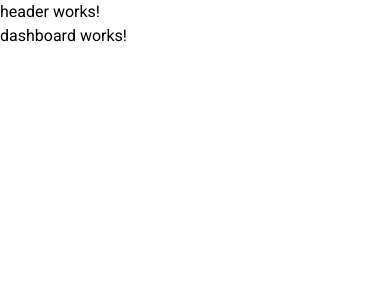
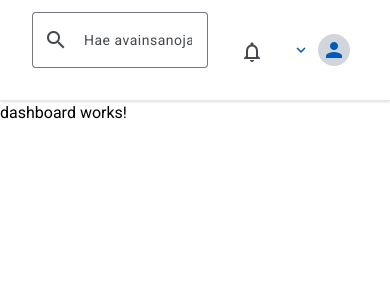
Before and after one commit to ahmadh2d/angular-assessment, an Angular app: page /dashboard in a window 390 px wide. Shown: the top 300 px of the page. Built offline with nearby package versions, Linux system fonts and the light colour scheme.

Commit message:
Add UI in header (v1)

```diff
--- a/src/app/layout/main/header/header.component.css
+++ b/src/app/layout/main/header/header.component.css
@@ -0,0 +1,44 @@
+@reference "tailwindcss";
+
+/* Custom header styles */
+.search-field {
+  @apply w-full;
+}
+
+.search-field .mat-mdc-form-field-wrapper {
+  @apply bg-gray-50;
+}
+
+.search-field .mat-mdc-form-field-wrapper .mat-mdc-form-field-flex {
+  @apply rounded-lg bg-gray-50;
+}
+
+.search-field .mat-mdc-form-field-wrapper .mat-mdc-form-field-flex .mat-mdc-form-field-infix {
+  @apply py-3;
+}
+
+/* Profile menu custom styles */
+.mat-mdc-menu-panel {
+  @apply min-w-80 shadow-lg;
+}
+
+/* Responsive adjustments */
+@media (max-width: 768px) {
+  .search-field {
+    @apply max-w-xs;
+  }
+
+  .flex.items-center.space-x-4 {
+    @apply space-x-2;
+  }
+}
+
+@media (max-width: 640px) {
+  .search-field {
+    @apply max-w-44;
+  }
+
+  .search-field input {
+    @apply text-sm;
+  }
+}
--- a/src/app/layout/main/header/header.component.html
+++ b/src/app/layout/main/header/header.component.html
@@ -1 +1,85 @@
-<p>header works!</p>
+<header class="w-full border-b border-gray-200 bg-white shadow-sm">
+  <div class="mx-auto flex max-w-7xl items-center justify-between px-4 py-3">
+    <!-- Left side - can be used for logo or navigation -->
+    <div class="flex flex-shrink-0 items-center">
+      <!-- Logo or brand name can be added here -->
+    </div>
+
+    <!-- Center - Search Field -->
+    <div class="mx-4 max-w-2xl flex-1">
+      <mat-form-field appearance="outline" class="search-field w-full">
+        <mat-icon matPrefix class="text-gray-400">search</mat-icon>
+        <input
+          matInput
+          placeholder="Hae avainsanoja..."
+          [ngModel]="searchQuery()"
+          (ngModelChange)="onSearchChange($event)"
+          class="w-full"
+        />
+      </mat-form-field>
+    </div>
+
+    <!-- Right side - Notifications and Profile -->
+    <div class="flex items-center space-x-4">
+      <!-- Notification Bell -->
+      <button mat-icon-button class="text-gray-500 hover:text-gray-700" aria-label="Notifications">
+        <mat-icon>notifications_none</mat-icon>
+      </button>
+
+      <!-- Profile Menu -->
+      <div class="relative">
+        <button
+          mat-button
+          [matMenuTriggerFor]="profileMenu"
+          class="flex items-center space-x-2 rounded-full p-2 hover:bg-gray-100"
+        >
+          <div class="flex h-8 w-8 items-center justify-center rounded-full bg-gray-300">
+            <mat-icon class="text-lg text-gray-600">person</mat-icon>
+          </div>
+          <mat-icon class="text-gray-500">keyboard_arrow_down</mat-icon>
+        </button>
+
+        <mat-menu #profileMenu="matMenu" class="mt-2">
+          <!-- Profile Header -->
+          <div class="border-b border-gray-100 px-4 py-3">
+            <div class="font-semibold text-gray-900">Kerola Tuomas Veikko</div>
+            <div class="text-sm text-gray-500">Erikoissairaanhoito</div>
+            <div class="text-sm text-gray-500">Paljatha. esh. P0007</div>
+          </div>
+
+          <!-- Menu Items -->
+          <div class="py-1">
+            <button
+              mat-menu-item
+              (click)="onProfileMenuClick('settings')"
+              class="flex items-center space-x-3 px-4 py-2"
+            >
+              <mat-icon class="text-gray-500">settings</mat-icon>
+              <span>Asetukset</span>
+            </button>
+
+            <button
+              mat-menu-item
+              (click)="onProfileMenuClick('admin')"
+              class="flex items-center space-x-3 px-4 py-2"
+            >
+              <mat-icon class="text-gray-500">admin_panel_settings</mat-icon>
+              <span>Avaa ylläpitäjän paneeli</span>
+            </button>
+
+            <mat-divider></mat-divider>
+
+            <button
+              mat-menu-item
+              (click)="onProfileMenuClick('logout')"
+              class="flex items-center space-x-3 px-4 py-2"
+            >
+              <mat-icon class="text-gray-500">logout</mat-icon>
+              <span>Kirjaudu ulos</span>
+            </button>
+          </div>
+        </mat-menu>
+      </div>
+    </div>
+  </div>
+</header>
--- a/src/app/layout/main/header/header.component.ts
+++ b/src/app/layout/main/header/header.component.ts
@@ -1,9 +1,39 @@
-import { Component } from '@angular/core';
+import { Component, signal } from '@angular/core';
+import { MatToolbarModule } from '@angular/material/toolbar';
+import { MatFormFieldModule } from '@angular/material/form-field';
+import { MatInputModule } from '@angular/material/input';
+import { MatIconModule } from '@angular/material/icon';
+import { MatButtonModule } from '@angular/material/button';
+import { MatMenuModule } from '@angular/material/menu';
+import { MatDividerModule } from '@angular/material/divider';
+import { CommonModule } from '@angular/common';
+import { FormsModule } from '@angular/forms';
 
 @Component({
   selector: 'app-header',
-  imports: [],
+  imports: [
+    CommonModule,
+    FormsModule,
+    MatToolbarModule,
+    MatFormFieldModule,
+    MatInputModule,
+    MatIconModule,
+    MatButtonModule,
+    MatMenuModule,
+    MatDividerModule,
+  ],
   templateUrl: './header.component.html',
   styleUrl: './header.component.css',
 })
-export class HeaderComponent {}
+export class HeaderComponent {
+  searchQuery = signal('');
+
+  onSearchChange(value: string) {
+    this.searchQuery.set(value);
+  }
+
+  onProfileMenuClick(action: string) {
+    console.log('Profile action:', action);
+    // Handle profile menu actions
+  }
+}
```
